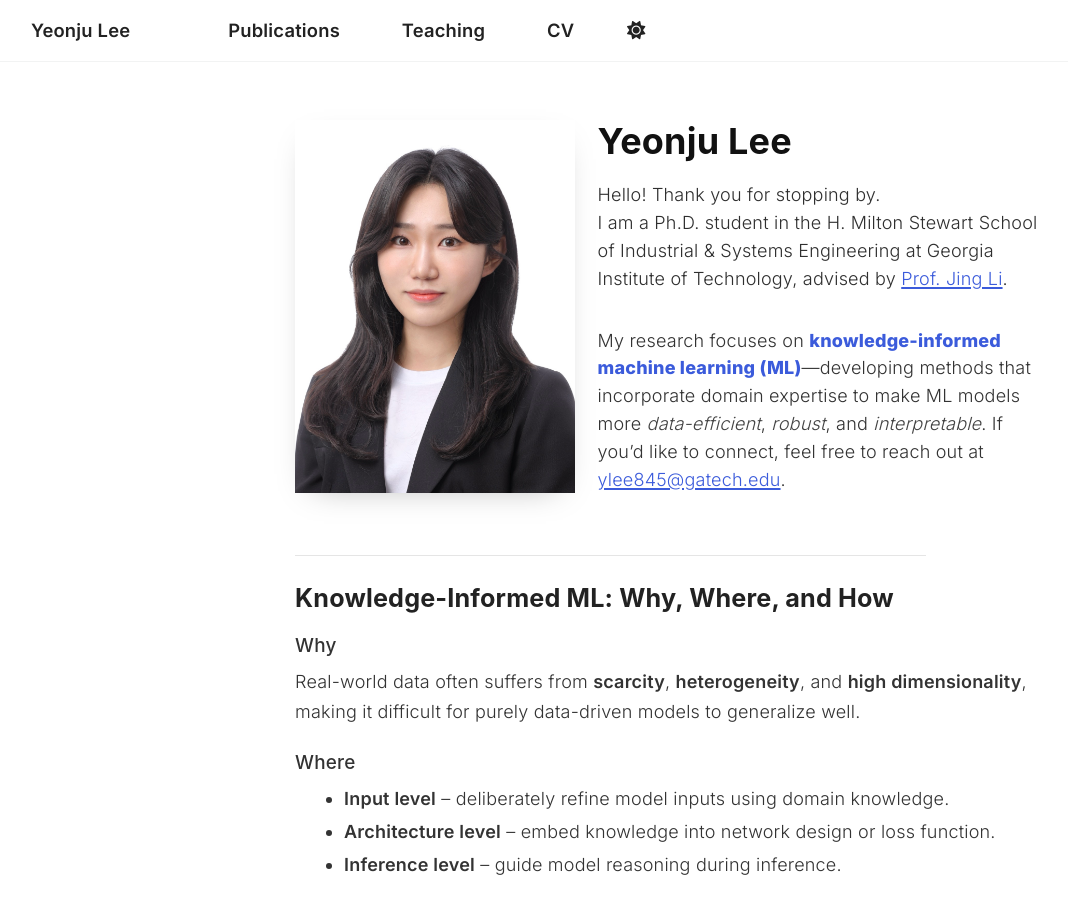
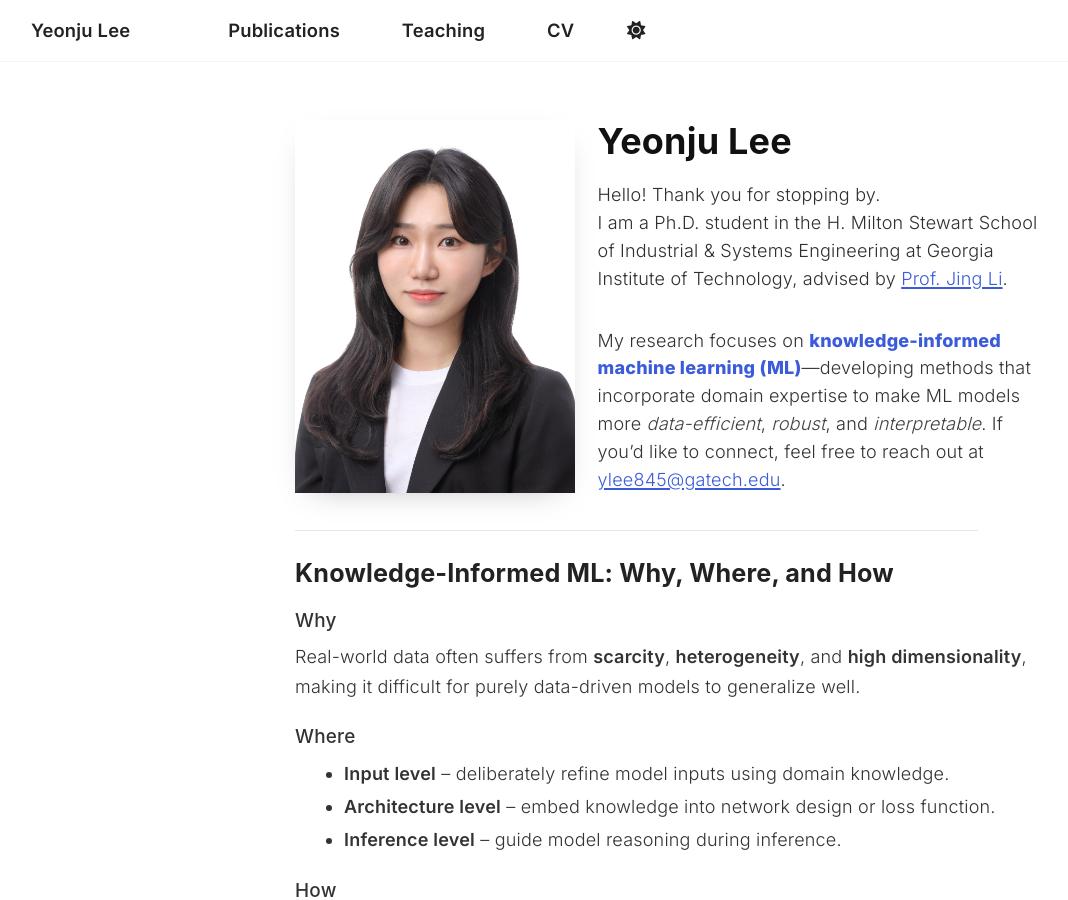
Before and after one commit to ylee845/ylee845.github.io, a Jekyll site: the page built from _pages/about.md, in a window 1280 px wide and 900 px high. Shown: the whole window, without its empty margins (0-1068 px from the left). Built offline with Jekyll 4.4.1, drawn with Linux system fonts in a browser that asks for light colours; a script that is not in the unit is left out.

Commit message:
Update about.md

```diff
--- a/_pages/about.md
+++ b/_pages/about.md
@@ -131,7 +131,7 @@ redirect_from:
 </div>
 
 <div class="about-sections" style="max-width:75ch; margin:auto; line-height:1.65; font-family:'Inter', system-ui, -apple-system, 'Segoe UI', Roboto, Arial, sans-serif; color:#333;">
-  <hr style="border:none; border-top:1px solid #e5e5e5; margin:2.2rem 0 1.5rem; width:85%;">
+  <hr style="border:none; border-top:1px solid #e5e5e5; margin-top: 0.8rem; margin-bottom: 1.5rem; width:92%;">
   <h3 style="font-size:1.4rem; font-weight:650; color:#222; margin-bottom:1rem;">
     Knowledge-Informed ML: Why, Where, and How
   </h3>
```
